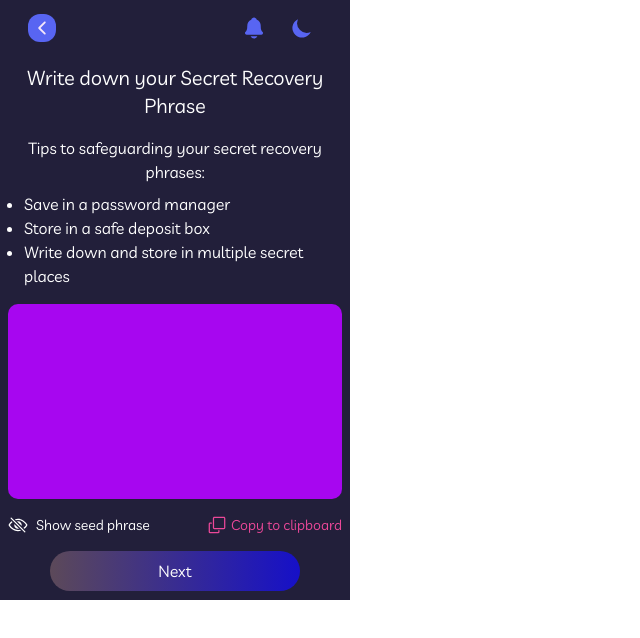
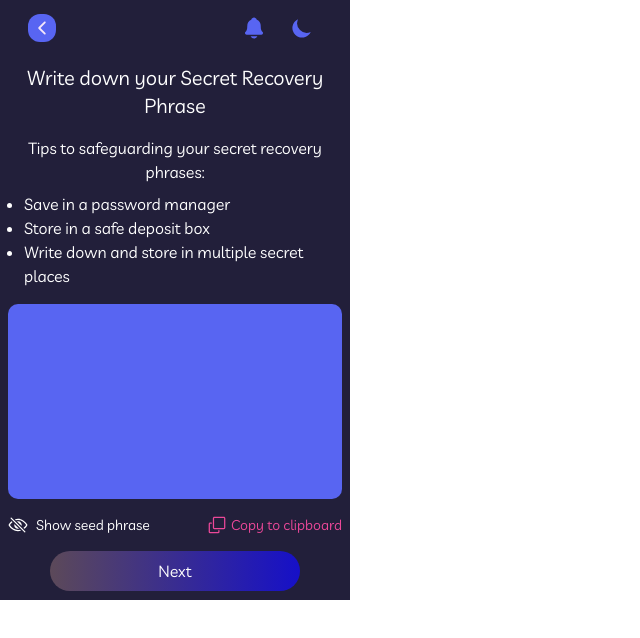
Before and after one commit to devJaja/OnFuse-Wallet, a React (Vite) app: page /#/secret-recovery in a window 1280 px wide. Shown: the top 638 px of the page, without its empty margins (0-640 px from the left). Built offline with nearby package versions, Linux system fonts and the light colour scheme.

Commit message:
Change seed pharse clipboard to blue

```diff
--- a/src/pages/SerectRecovery.jsx
+++ b/src/pages/SerectRecovery.jsx
@@ -47,7 +47,7 @@ const SecretRecovery = () => {
         <li>Write down and store in multiple secret places</li>
       </ul>
 
-      <div className="h-[195px] mx-auto text-center w-full max-w-[400px] bg-primary-300 rounded-[10px] p-1 overflow-hidden">
+      <div className="h-[195px] mx-auto text-center w-full max-w-[400px] bg-[#5865F2] rounded-[10px] p-1 overflow-hidden">
         <div className="flex flex-wrap justify-between gap-2 mt-[1px]">
           {seedPhrases.map((phrase, index) => (
             <span
```
